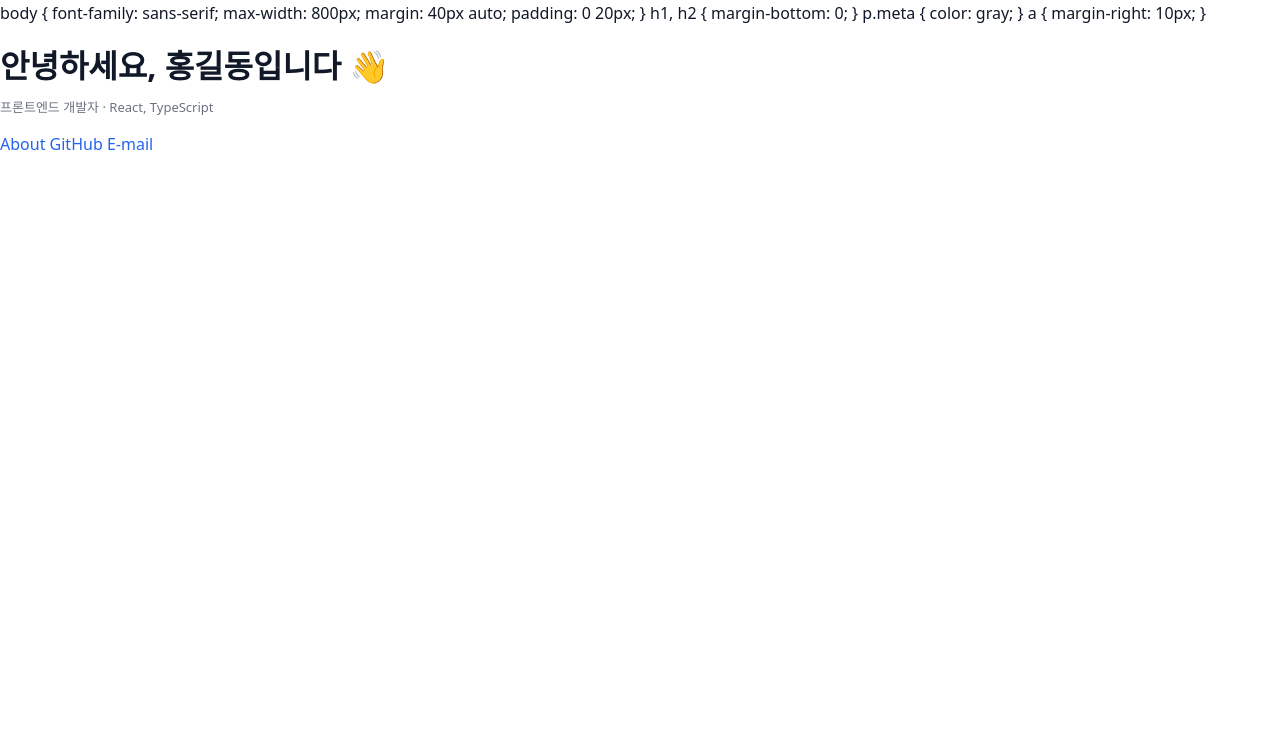
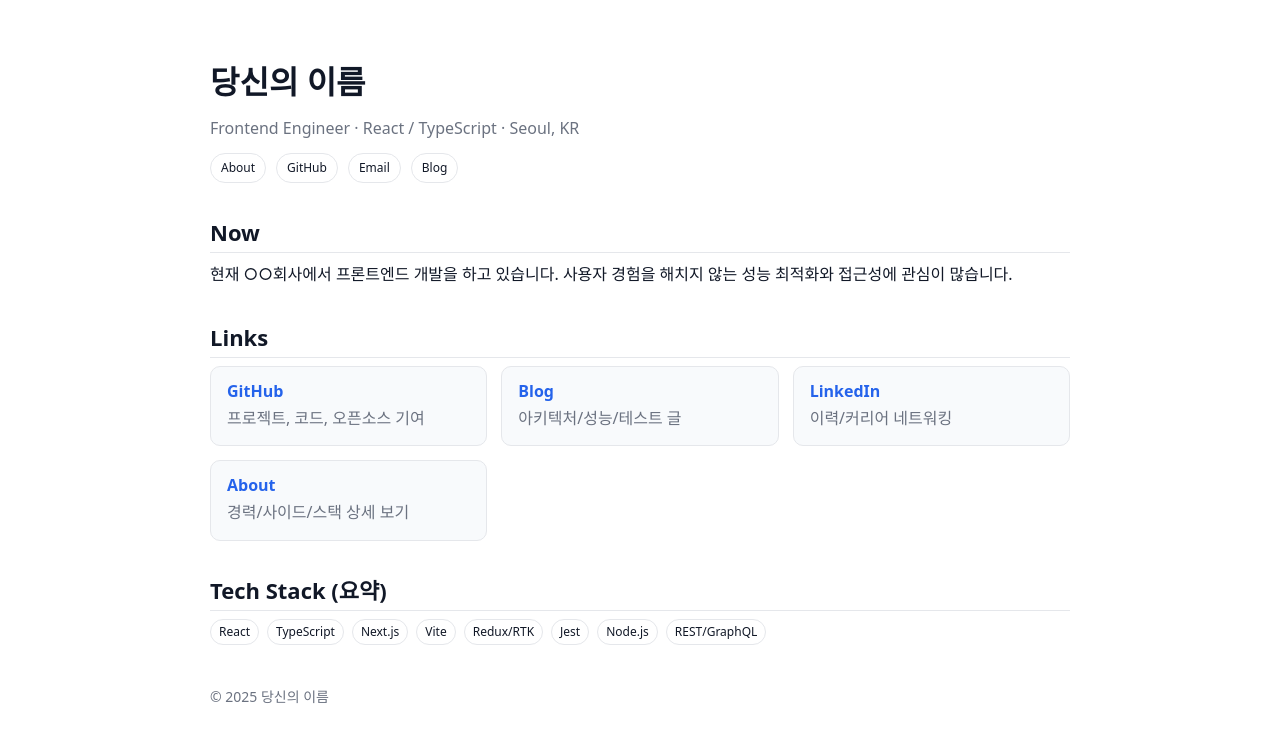
Before and after one commit to hoking513/HoKyong-Experience, a plain HTML site: page index.html in a window 1280 px wide. Drawn offline with Linux system fonts and the light colour scheme.

Commit message:
Update index.html

```diff
--- a/index.html
+++ b/index.html
@@ -1,23 +1,63 @@
-body { font-family: sans-serif; max-width: 800px; margin: 40px auto; padding: 0 20px; }
-h1, h2 { margin-bottom: 0; }
-p.meta { color: gray; }
-a { margin-right: 10px; }
-
-
 <!doctype html>
 <html lang="ko">
 <head>
   <meta charset="utf-8" />
-  <title>홍길동 프로필</title>
-  <link href="styles.css" rel="stylesheet" />
+  <title>당신의 이름 · Profile</title>
+  <meta name="viewport" content="width=device-width,initial-scale=1" />
+  <link rel="stylesheet" href="./styles.css" />
+  <meta name="description" content="개발자 포트폴리오 · 링크 모음 · 현재 작업" />
 </head>
 <body>
-  <h1>안녕하세요, 홍길동입니다 👋</h1>
-  <p class="meta">프론트엔드 개발자 · React, TypeScript</p>
-  <p>
-    <a href="about.html">About</a>
-    <a href="https://github.com/내아이디">GitHub</a>
-    <a href="mailto:you@example.com">E-mail</a>
-  </p>
+  <main class="container">
+    <header class="header">
+      <div class="title">당신의 이름</div>
+      <div class="subtitle">Frontend Engineer · React / TypeScript · Seoul, KR</div>
+      <nav class="nav">
+        <a class="badge" href="./about.html">About</a>
+        <a class="badge" href="https://github.com/your-id" target="_blank" rel="noopener">GitHub</a>
+        <a class="badge" href="mailto:you@example.com">Email</a>
+        <a class="badge" href="https://blog.example.com" target="_blank" rel="noopener">Blog</a>
+      </nav>
+    </header>
+
+    <section class="section">
+      <h2>Now</h2>
+      <p>현재 ○○회사에서 프론트엔드 개발을 하고 있습니다. 사용자 경험을 해치지 않는 성능 최적화와 접근성에 관심이 많습니다.</p>
+    </section>
+
+    <section class="section">
+      <h2>Links</h2>
+      <div class="grid">
+        <a class="card" href="https://github.com/your-id" target="_blank" rel="noopener">
+          <h3>GitHub</h3>
+          <p>프로젝트, 코드, 오픈소스 기여</p>
+        </a>
+        <a class="card" href="https://blog.example.com" target="_blank" rel="noopener">
+          <h3>Blog</h3>
+          <p>아키텍처/성능/테스트 글</p>
+        </a>
+        <a class="card" href="https://www.linkedin.com/in/your-id" target="_blank" rel="noopener">
+          <h3>LinkedIn</h3>
+          <p>이력/커리어 네트워킹</p>
+        </a>
+        <a class="card" href="./about.html">
+          <h3>About</h3>
+          <p>경력/사이드/스택 상세 보기</p>
+        </a>
+      </div>
+    </section>
+
+    <section class="section">
+      <h2>Tech Stack (요약)</h2>
+      <div class="tags">
+        <span class="tag">React</span><span class="tag">TypeScript</span>
+        <span class="tag">Next.js</span><span class="tag">Vite</span>
+        <span class="tag">Redux/RTK</span><span class="tag">Jest</span>
+        <span class="tag">Node.js</span><span class="tag">REST/GraphQL</span>
+      </div>
+    </section>
+
+    <footer>© 2025 당신의 이름</footer>
+  </main>
 </body>
 </html>
```
